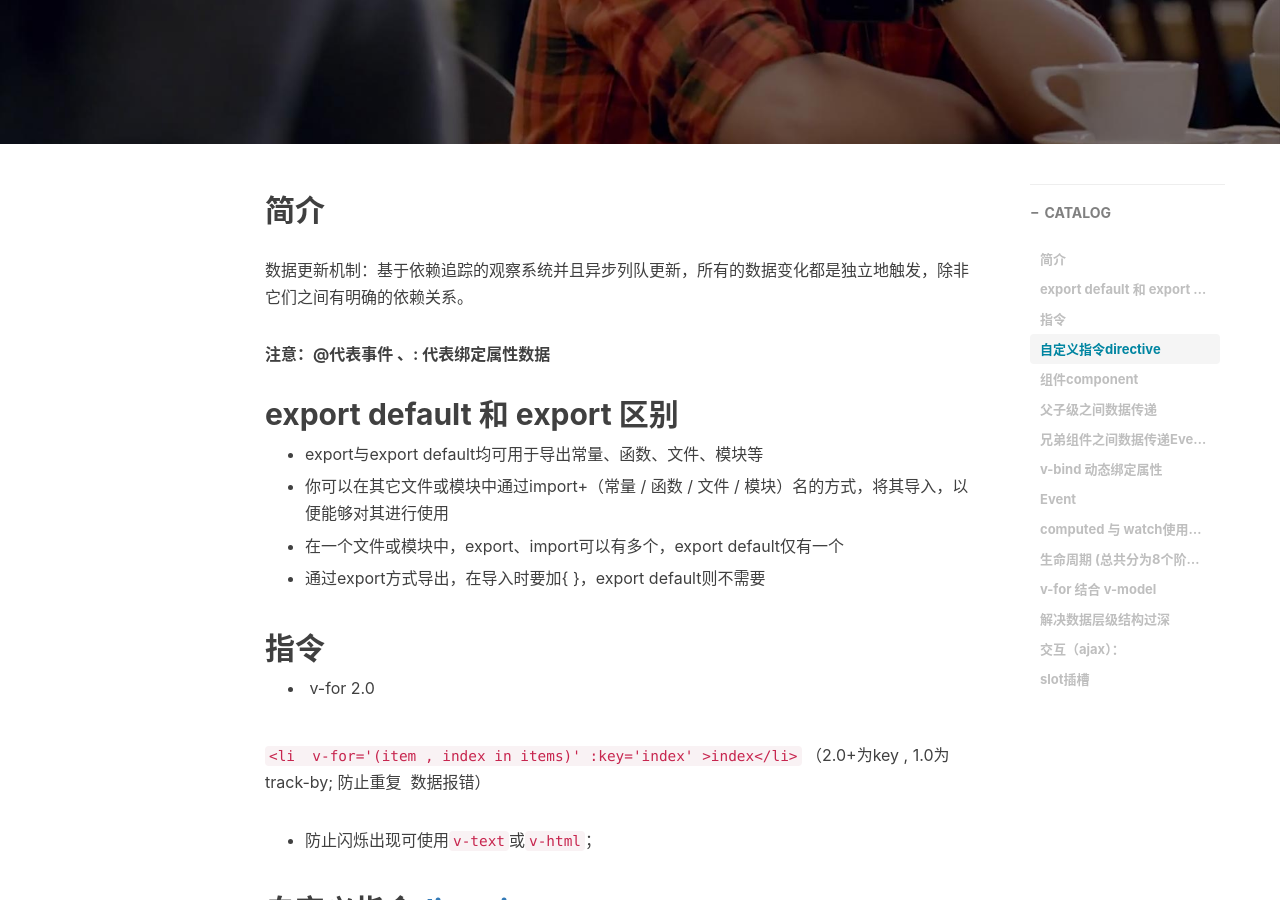
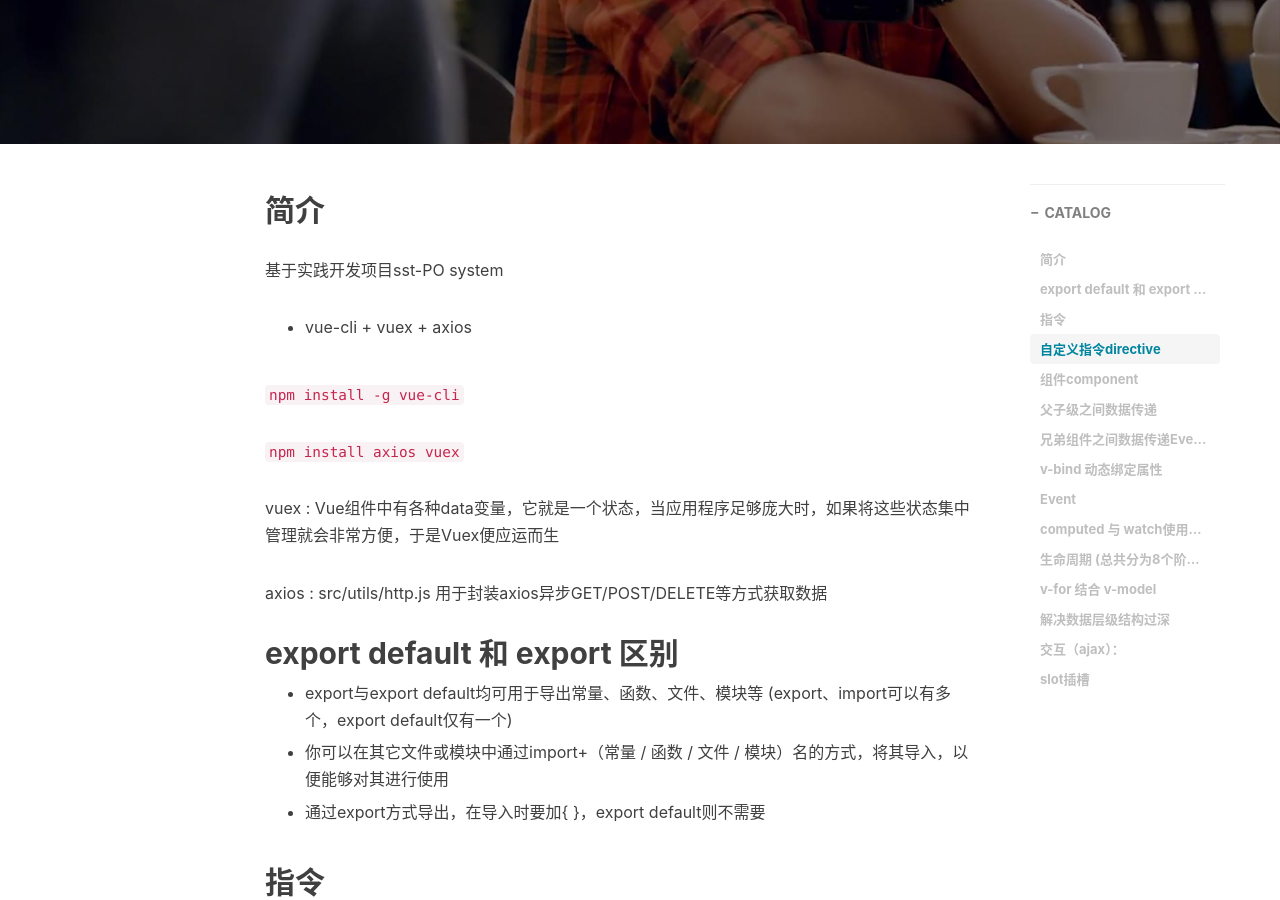
Before and after one commit to devin-huang/devin-huang.github.io, a Jekyll site: the page built from _posts/2017-08-01-Vue开发.md, in a window 1280 px wide and 900 px high, scrolled down 379 px. Built offline with Jekyll 4.4.1, drawn with Linux system fonts in a browser that asks for light colours; nearby versions of some CDN libraries; comment, search, counter and statistics services are not loaded.

Commit message:
Update 2017-08-01-Vue开发.md

```diff
--- a/_posts/2017-08-01-Vue开发.md
+++ b/_posts/2017-08-01-Vue开发.md
@@ -12,17 +12,23 @@ tags:
 
 ## 简介
 
-数据更新机制：基于依赖追踪的观察系统并且异步列队更新，所有的数据变化都是独立地触发，除非它们之间有明确的依赖关系。
+基于实践开发项目sst-PO system
 
-**注意：@代表事件 、: 代表绑定属性数据**
+* vue-cli + vuex + axios
+
+`npm install -g vue-cli`
+
+`npm install axios vuex`
+
+vuex  : Vue组件中有各种data变量，它就是一个状态，当应用程序足够庞大时，如果将这些状态集中管理就会非常方便，于是Vuex便应运而生
+
+axios : src/utils/http.js 用于封装axios异步GET/POST/DELETE等方式获取数据
 
 ## export default 和 export 区别
 
-* export与export default均可用于导出常量、函数、文件、模块等
+* export与export default均可用于导出常量、函数、文件、模块等 (export、import可以有多个，export default仅有一个)
 
 * 你可以在其它文件或模块中通过import+（常量 / 函数 / 文件 / 模块）名的方式，将其导入，以便能够对其进行使用
-
-* 在一个文件或模块中，export、import可以有多个，export default仅有一个
 
 * 通过export方式导出，在导入时要加{ }，export default则不需要
 
```
